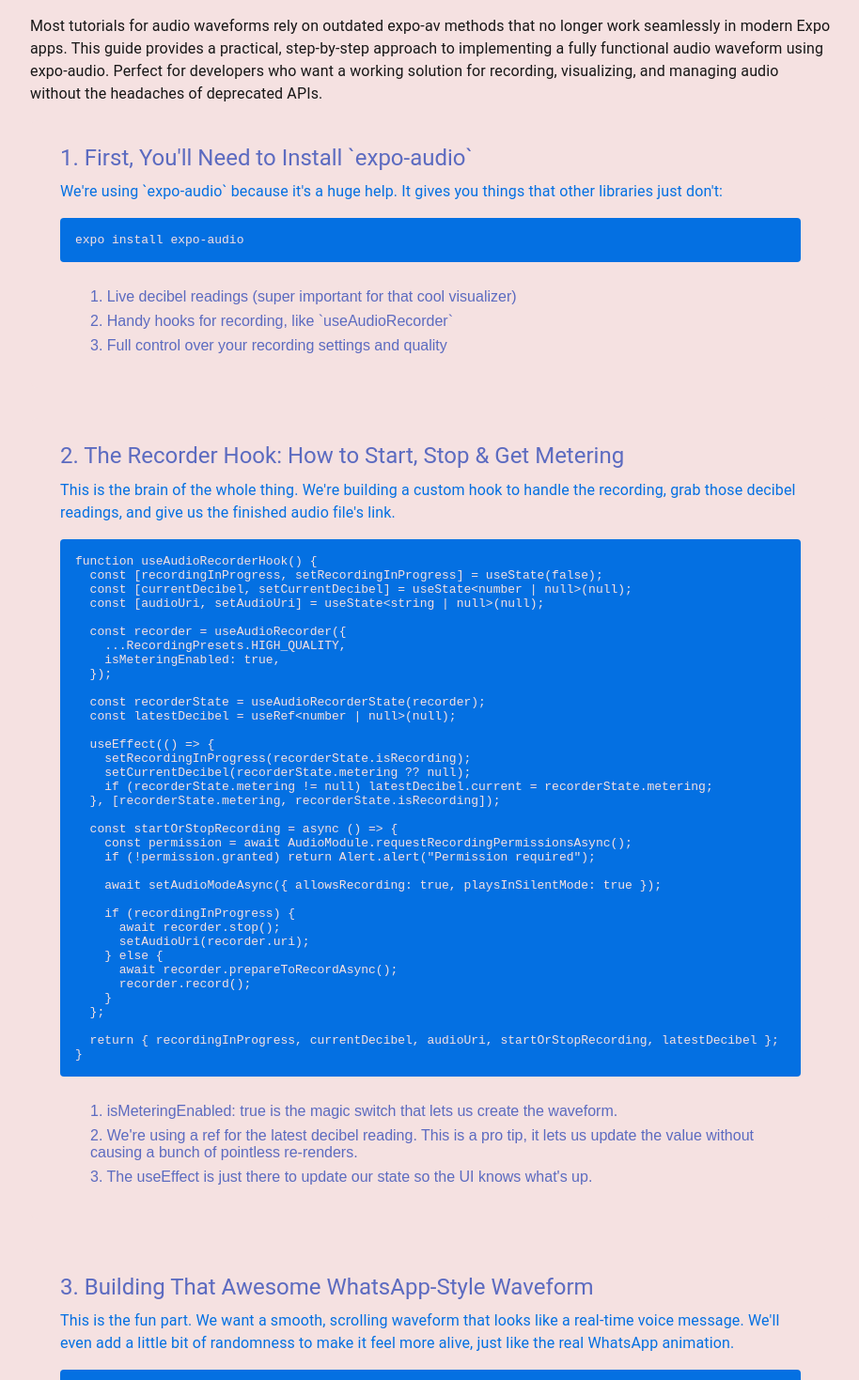
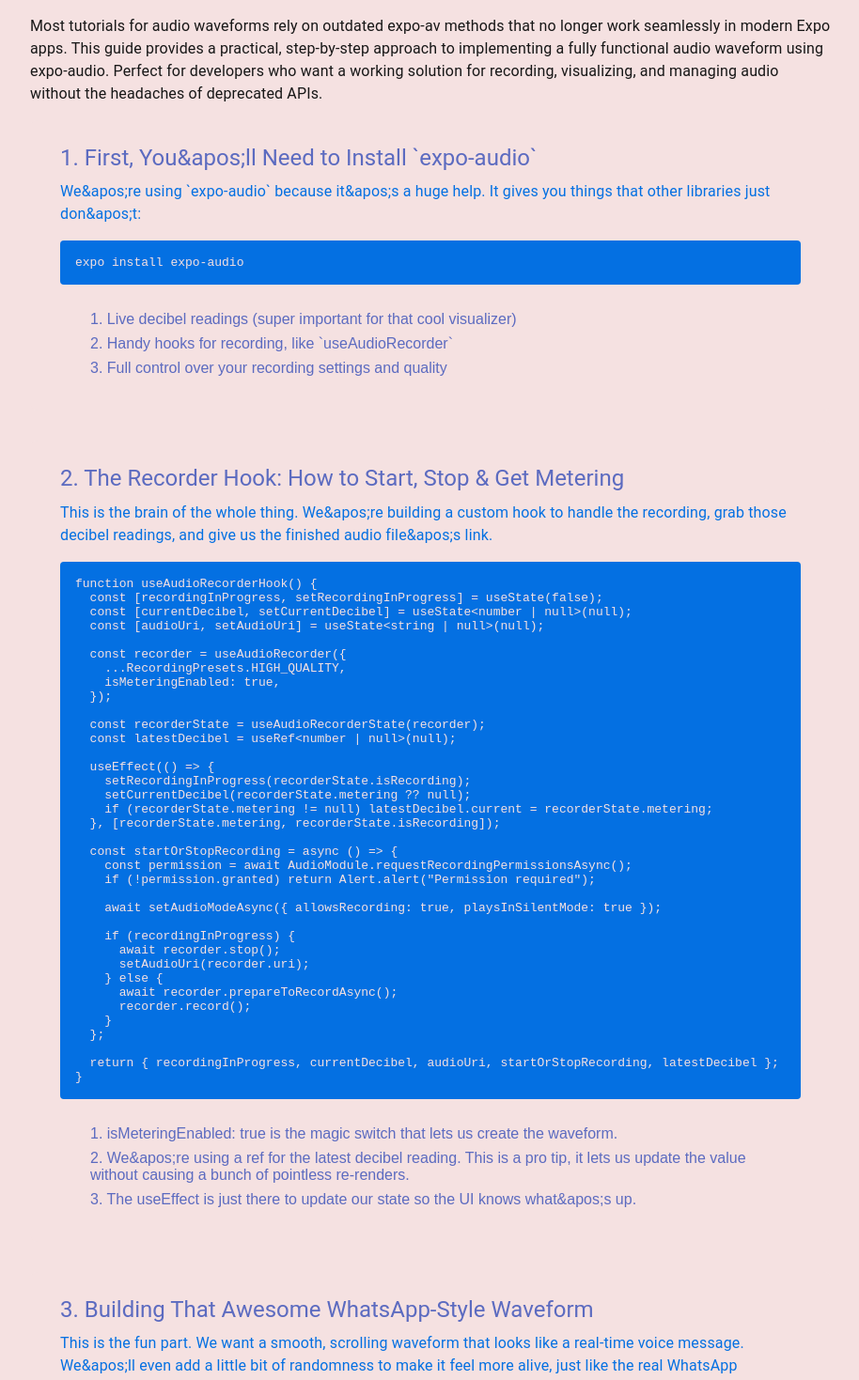
Before and after one commit to calledarian/arian.my, a Next.js app in the folder arian.my/: page /blog/waveform in a window 1280 px wide. Shown: the part 360-1829 px from the top of the page at 94% size, without its empty margins (182-1096 px from the left). Built offline with nearby package versions, Linux system fonts and the light colour scheme.

Commit message:
Update page.tsx

```diff
--- a/arian.my/src/app/blog/waveform/page.tsx
+++ b/arian.my/src/app/blog/waveform/page.tsx
@@ -1,4 +1,4 @@
-// blog/page.tsx
+
 import React from "react";
 import { Container, Typography, Box, Paper, List, ListItem } from "@mui/material";
 import FadeIn from "@/app/utils/fadeIn";
@@ -25,8 +25,8 @@ enum BlogSections {
 const blogSections: BlogSection[] = [
     {
         id: BlogSections.Install,
-        title: "1. First, You'll Need to Install `expo-audio`",
-        content: "We're using `expo-audio` because it's a huge help. It gives you things that other libraries just don't:",
+        title: "1. First, You&apos;ll Need to Install `expo-audio`",
+        content: "We&apos;re using `expo-audio` because it&apos;s a huge help. It gives you things that other libraries just don&apos;t:",
         codeSnippet: "expo install expo-audio",
         listItems: [
             "1. Live decibel readings (super important for that cool visualizer)",
@@ -37,7 +37,7 @@ const blogSections: BlogSection[] = [
     {
         id: BlogSections.RecorderHook,
         title: "2. The Recorder Hook: How to Start, Stop & Get Metering",
-        content: "This is the brain of the whole thing. We're building a custom hook to handle the recording, grab those decibel readings, and give us the finished audio file's link.",
+        content: "This is the brain of the whole thing. We&apos;re building a custom hook to handle the recording, grab those decibel readings, and give us the finished audio file&apos;s link.",
         codeSnippet: `function useAudioRecorderHook() {
   const [recordingInProgress, setRecordingInProgress] = useState(false);
   const [currentDecibel, setCurrentDecibel] = useState<number | null>(null);
@@ -76,15 +76,15 @@ const blogSections: BlogSection[] = [
 }`,
         listItems: [
             "1. isMeteringEnabled: true is the magic switch that lets us create the waveform.",
-            "2. We're using a ref for the latest decibel reading. This is a pro tip, it lets us update the value without causing a bunch of pointless re-renders.",
-            "3. The useEffect is just there to update our state so the UI knows what's up.",
+            "2. We&apos;re using a ref for the latest decibel reading. This is a pro tip, it lets us update the value without causing a bunch of pointless re-renders.",
+            "3. The useEffect is just there to update our state so the UI knows what&apos;s up.",
         ],
     },
     {
         id: BlogSections.Waveform,
         title: "3. Building That Awesome WhatsApp-Style Waveform",
         content:
-            "This is the fun part. We want a smooth, scrolling waveform that looks like a real-time voice message. We'll even add a little bit of randomness to make it feel more alive, just like the real WhatsApp animation.",
+            "This is the fun part. We want a smooth, scrolling waveform that looks like a real-time voice message. We&apos;ll even add a little bit of randomness to make it feel more alive, just like the real WhatsApp animation.",
         codeSnippet: `function WaveformDisplay({
   recordingInProgress,
   latestDecibel,
@@ -151,7 +151,7 @@ const blogSections: BlogSection[] = [
     {
         id: BlogSections.MainApp,
         title: "4. Putting It All Together in the Main App",
-        content: "Now for the easy part. We'll combine our custom hook and the waveform component into a clean, simple UI. No extra fluff, just the core functionality.",
+        content: "Now for the easy part. We&apos;ll combine our custom hook and the waveform component into a clean, simple UI. No extra fluff, just the core functionality.",
         codeSnippet: `export default function AudioRecorderWithWaveform() {
   const { recordingInProgress, currentDecibel, audioUri, startOrStopRecording, latestDecibel } =
     useAudioRecorderHook();
@@ -190,12 +190,11 @@ const blogSections: BlogSection[] = [
         listItems: [
             "You get live decibel readings, which is what makes a real-time waveform even possible.",
             "The `ref` and `buffer` make sure your app runs smoothly, with no excessive re-renders.",
-            "The scrolling waveform feels natural because we’re using a fixed buffer and a timed interval.",
-            "And that tiny bit of random variation? It’s what gives the animation that perfect, WhatsApp-like wiggle.",
+            "The scrolling waveform feels natural because we&apos;re using a fixed buffer and a timed interval.",
+            "And that tiny bit of random variation? It&apos;s what gives the animation that perfect, WhatsApp-like wiggle.",
         ],
     },
 ];
-
 
 // --- Blog Page Component ---
 export default function BlogPage() {
@@ -207,36 +206,16 @@ export default function BlogPage() {
                     "@type": "BlogPosting",
                     "headline": "Expo Audio Waveform Tutorial",
                     "description": "Step-by-step guide to build a WhatsApp-style audio waveform using expo-audio in React Native.",
-                    "author": {
-                        "@type": "Person",
-                        "name": "Arian Khademolghorani"
-                    },
-                    "publisher": {
-                        "@type": "Organization",
-                        "name": "Arian.my",
-                        "logo": {
-                            "@type": "ImageObject",
-                            "url": "https://arian.my/assets/logo.png"
-                        }
-                    },
+                    "author": { "@type": "Person", "name": "Arian Khademolghorani" },
+                    "publisher": { "@type": "Organization", "name": "Arian.my", "logo": { "@type": "ImageObject", "url": "https://arian.my/assets/logo.png" } },
                     "datePublished": "2025-09-16",
                     "dateModified": "2025-09-16"
                 })}
             </Script>
-            <Container
-                maxWidth="md"
-                sx={{ py: { xs: 4, md: 6 } }}
-            >
+
+            <Container maxWidth="md" sx={{ py: { xs: 4, md: 6 } }}>
                 <article>
-                    <Typography
-                        variant="h3"
-                        component="h1"
-                        gutterBottom
-                        sx={{
-                            mb: { xs: 2, sm: 4 },
-                            fontSize: { xs: '2rem', sm: '3rem' },
-                        }}
-                    >
+                    <Typography variant="h3" component="h1" gutterBottom sx={{ mb: { xs: 2, sm: 4 }, fontSize: { xs: '2rem', sm: '3rem' } }}>
                         Building an Audio Waveform in Expo Audio: A Modern Guide
                     </Typography>
 
@@ -246,51 +225,19 @@ export default function BlogPage() {
 
                     {blogSections.map((section, i) => (
                         <FadeIn key={section.id} delay={i * 400}>
-                            <Paper
-                                elevation={0}
-                                sx={{
-                                    py: { xs: 2, sm: 3 },
-                                    px: { xs: 2, sm: 4 },
-                                    mb: { xs: 3, sm: 4 },
-                                    background: "var(--background)",
-                                    color: "var(--foreground)",
-                                    borderRadius: 2,
-                                }}
-                            >
-                                <Typography
-                                    variant="h5"
-                                    gutterBottom
-
-                                    sx={{
-                                        fontSize: { xs: '1.25rem', sm: '1.5rem' },
-                                        color: "var(--card-color)",
-                                    }}
-                                >
+                            <Paper elevation={0} sx={{ py: { xs: 2, sm: 3 }, px: { xs: 2, sm: 4 }, mb: { xs: 3, sm: 4 }, background: "var(--background)", color: "var(--foreground)", borderRadius: 2 }}>
+                                <Typography variant="h5" gutterBottom sx={{ fontSize: { xs: '1.25rem', sm: '1.5rem' }, color: "var(--card-color)" }}>
                                     {section.title}
                                 </Typography>
 
                                 {section.content && (
-                                    <Typography paragraph sx={{
-                                        mt: 1, color: "var(--tech-color)",
-                                    }}>
+                                    <Typography paragraph sx={{ mt: 1, color: "var(--tech-color)" }}>
                                         {section.content}
                                     </Typography>
                                 )}
 
                                 {section.codeSnippet && (
-                                    <Box
-                                        component="pre"
-                                        sx={{
-                                            background: "var(--tech-color)",
-                                            color: "var(--background)",
-                                            p: { xs: 1.5, sm: 2 },
-                                            borderRadius: 1,
-                                            fontFamily: "monospace",
-                                            mt: 2,
-                                            mb: 2,
-                                            overflowX: 'auto',
-                                        }}
-                                    >
+                                    <Box component="pre" sx={{ background: "var(--tech-color)", color: "var(--background)", p: { xs: 1.5, sm: 2 }, borderRadius: 1, fontFamily: "monospace", mt: 2, mb: 2, overflowX: 'auto' }}>
                                         {section.codeSnippet}
                                     </Box>
                                 )}
@@ -309,27 +256,19 @@ export default function BlogPage() {
                     ))}
 
                     <Typography paragraph sx={{ mt: 4, fontStyle: 'italic' }}>
-                        And that's it! You now have a smooth, responsive audio recorder with a cool waveform visualizer. This approach is more reliable and gives you the tools you need to build something truly polished.
+                        And that&apos;s it! You now have a smooth, responsive audio recorder with a cool waveform visualizer. This approach is more reliable and gives you the tools you need to build something truly polished.
                     </Typography>
-                </article >
+                </article>
             </Container>
-
         </>
-
     );
 }
-// app/blog/page.tsx
+
+// Metadata
 export const metadata = {
     title: "Expo Audio Waveform Tutorial | React Native Audio Recording Guide",
     description: "Step-by-step guide to build a WhatsApp-style audio waveform using expo-audio in React Native. Live decibel readings, smooth animations, and recording hooks explained.",
-    keywords: [
-        "expo-audio",
-        "react native audio recorder",
-        "audio waveform",
-        "expo tutorial",
-        "React Native recording",
-        "audio visualization"
-    ],
+    keywords: ["expo-audio","react native audio recorder","audio waveform","expo tutorial","React Native recording","audio visualization"],
     authors: [{ name: "Arian Khademolghorani", url: "https://arian.my" }],
     openGraph: {
         title: "Expo Audio Waveform Tutorial",
@@ -337,34 +276,17 @@ export const metadata = {
         url: "https://arian.my/blog/waveform",
         siteName: "Your Dev Blog",
         type: "article",
-        images: [
-            {
-                url: "https://arian.my/assets/waveform.jpg",
-                width: 1200,
-                height: 630,
-                alt: "Expo Audio Waveform Tutorial"
-            }
-        ],
+        images: [{ url: "https://arian.my/assets/waveform.jpg", width: 1200, height: 630, alt: "Expo Audio Waveform Tutorial" }],
     },
     twitter: {
         card: "summary_large_image",
         title: "Expo Audio Waveform Tutorial",
         description: "Learn how to build a live audio waveform in React Native using expo-audio.",
-        images: [{
-            url: "https://arian.my/assets/waveform.jpg",
-            alt: "Expo Audio Waveform Tutorial",
-            width: 1200,
-        }],
+        images: [{ url: "https://arian.my/assets/waveform.jpg", alt: "Expo Audio Waveform Tutorial", width: 1200 }],
     },
-    robots: {
-        index: true,
-        follow: true,
-    },
+    robots: { index: true, follow: true },
     alternates: {
         canonical: "https://arian.my/blog/waveform",
-        languages: {
-            "en-US": "https://arian.my/en/blog/waveform",
-            "tr-TR": "https://arian.my/tr/blog/waveform",
-        },
+        languages: { "en-US": "https://arian.my/en/blog/waveform", "tr-TR": "https://arian.my/tr/blog/waveform" },
     },
 };
```
